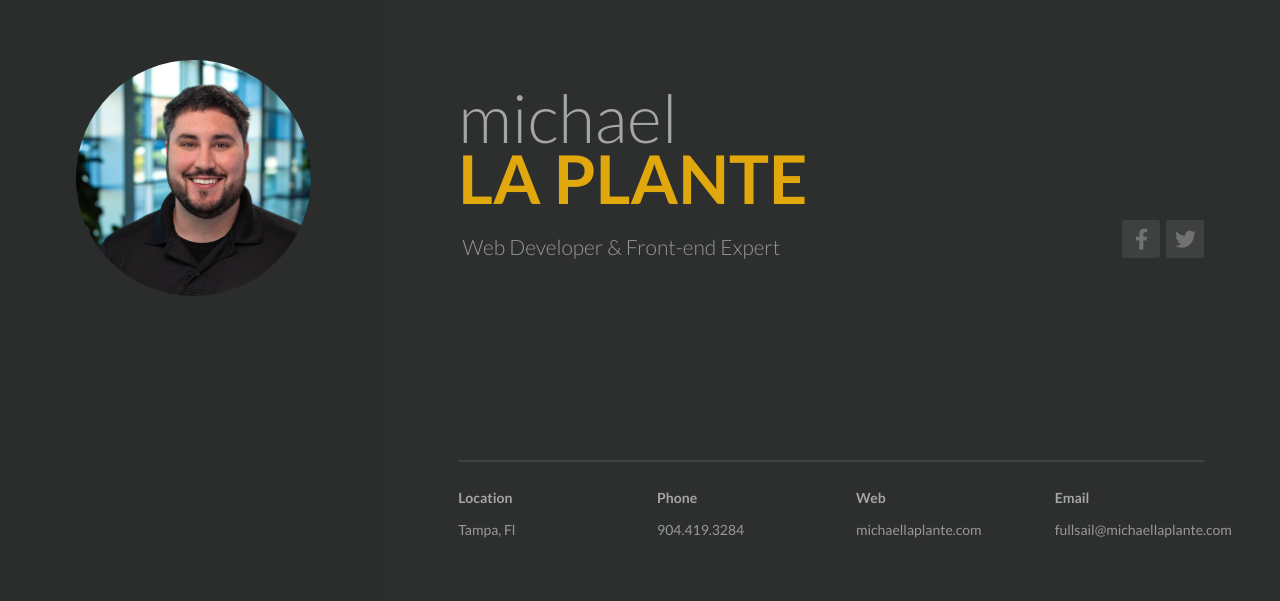
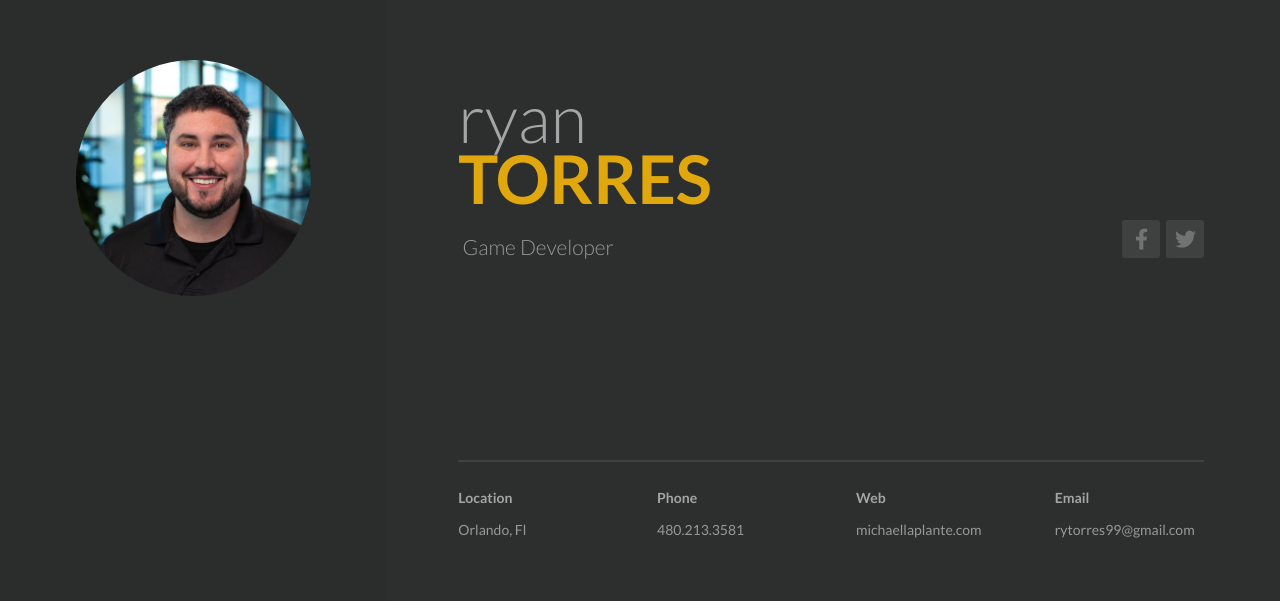
Before and after one commit to RTorres99/HOFResumeWebsite, a plain HTML site: page index.html in a window 1280 px wide. Shown: the part 196-797 px from the top of the page. Drawn offline with Linux system fonts and the light colour scheme.

Commit message:
Update to show personal information

```diff
--- a/index.html
+++ b/index.html
@@ -4,7 +4,7 @@
 
     <head>
 
-        <title>Build a website at HOF 11</title>
+        <title>Ryan Torres</title>
 
         <meta name="description" content="">
 
@@ -93,16 +93,16 @@
                                                 <h1 class="c-brand__title  t-title">
                                                     <span class="c-brand__sizer">
                                                         <span class="a-header  c-brand__first-word  t-title__first-word">
-                                                            Michael
+                                                            Ryan
                                                         </span>
                                                         <span class="a-header  c-brand__second-word  t-title__second-word">
-                                                            La Plante
+                                                            Torres
                                                         </span>
                                                     </span>
                                                 </h1>
                                                 <h2 class="a-header  c-brand__sub-title  t-sub-title">
                                                     <span class="c-brand__sizer">
-                                                        Web Developer &amp; Front-end Expert
+                                                        Game Developer
                                                     </span>
                                                 </h2>
                                             </div><!-- /c-brand -->
@@ -140,7 +140,7 @@
                                                     <div class="o-content__body">
                                                         <h4>Location</h4>
                                                         <address>
-                                                            Tampa, Fl
+                                                            Orlando, Fl
                                                         </address>
                                                     </div>
                                                 </div><!-- /o-content -->
@@ -151,7 +151,7 @@
                                                     <div class="o-content__body">
                                                         <h4>Phone</h4>
                                                         <p>
-                                                            904.419.3284
+                                                            480.213.3581
                                                         </p>
                                                     </div>
                                                 </div><!-- /o-content -->
@@ -179,7 +179,7 @@
                                                             <h4>Email</h4>
                                                             <p>
                                                                 <span class="t-link-container__item--blended">
-                                                                    fullsail@michaellaplante.com
+                                                                    rytorres99@gmail.com
                                                                 </span>
                                                             </p>
                                                         </a><!-- /o-link-container -->
```
